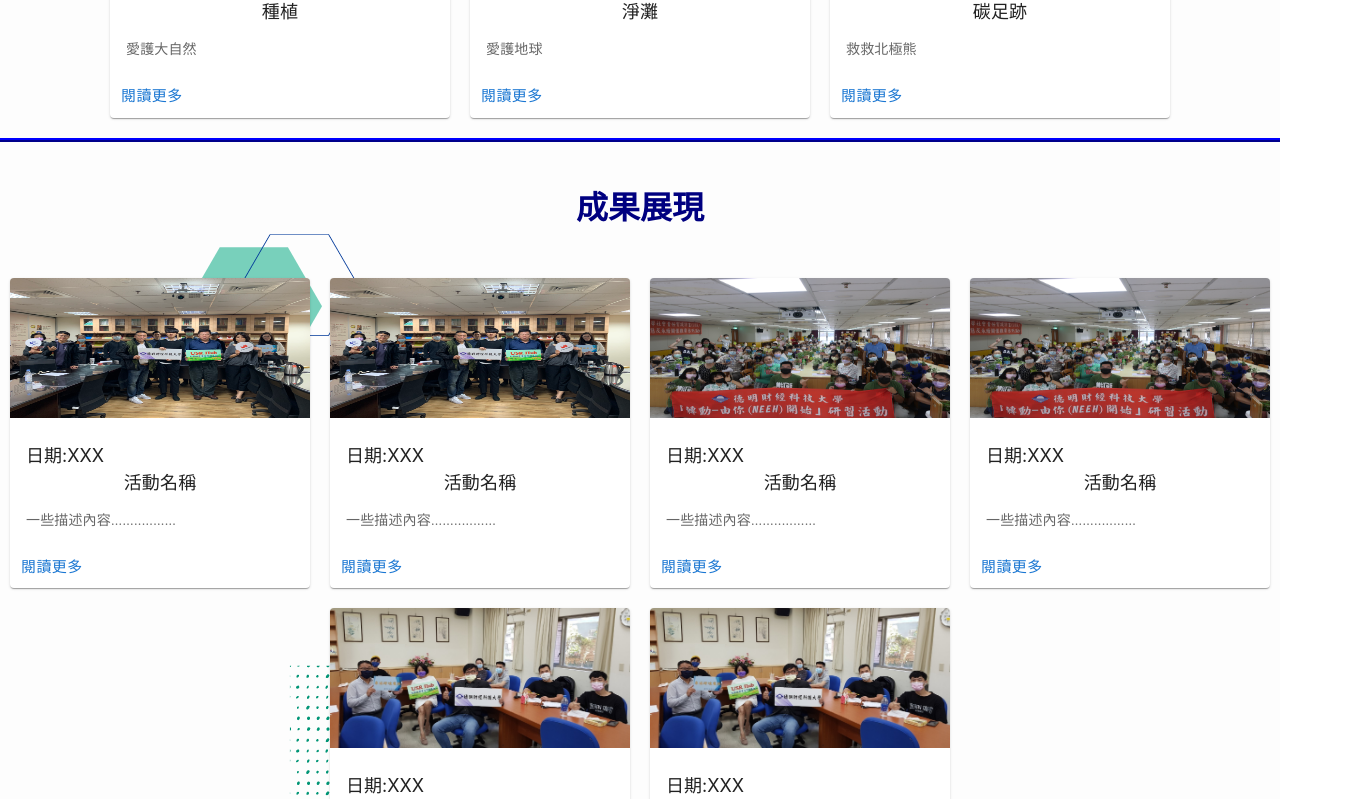
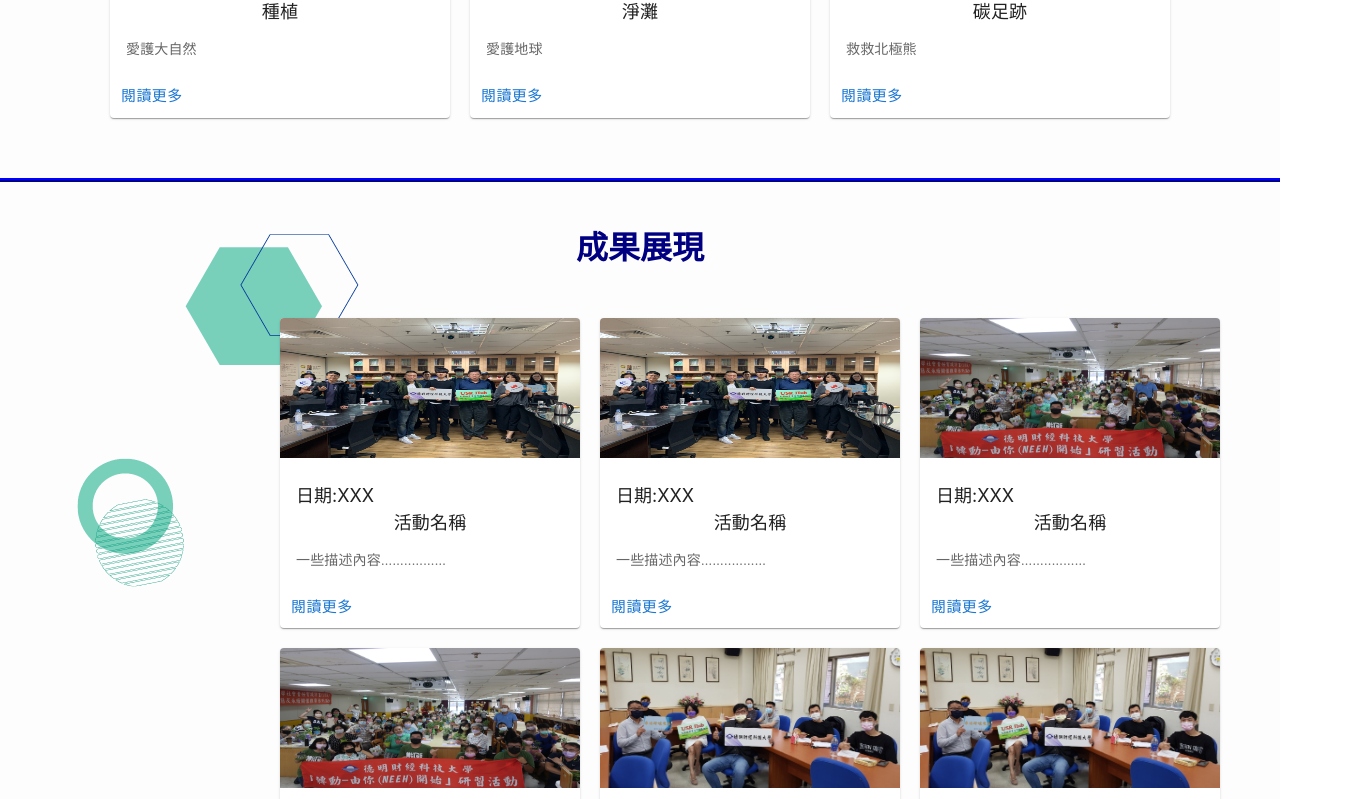
Before and after one commit to suenyong/usr-takming, a React (Create React App) app: page / in a window 1280 px wide. Shown: the part 1251-2050 px from the top of the page, 1350 px wide, since content can reach past the window. Built offline with nearby package versions, Linux system fonts and the light colour scheme.

Commit message:
Service4

```diff
--- a/src/web/module/about_us/screens/Service.jsx
+++ b/src/web/module/about_us/screens/Service.jsx
@@ -1,8 +1,51 @@
 import "../styles/Service.css";
 import React from "react";
 import tw from "../images/台灣拚完.png";
+import Card from '@mui/material/Card';
+import CardContent from '@mui/material/CardContent';
+import Typography from '@mui/material/Typography';
+import { Button } from '@mui/material';
 
 export default function Service() {
+  const cardData = [
+    {
+        imgSrc: require("../images/台灣拚完.png"),
+        date: '日期:XXX',
+        title: '活動名稱',
+        description: '一些描述內容.................',
+    },
+    {
+        imgSrc: require("../images/台灣拚完.png"),
+        date: '日期:XXX',
+        title: '活動名稱',
+        description: '一些描述內容.................',
+    },
+    {
+        imgSrc: require("../images/台灣拚完.png"),
+        date: '日期:XXX',
+        title: '活動名稱',
+        description: '一些描述內容.................',
+    },
+    {
+        imgSrc: require("../images/台灣拚完.png"),
+        date: '日期:XXX',
+        title: '活動名稱',
+        description: '一些描述內容.................',
+    },
+    {
+        imgSrc: require("../images/台灣拚完.png"),
+        date: '日期:XXX',
+        title: '活動名稱',
+        description: '一些描述內容.................',
+    },
+    {
+        imgSrc: require("../images/台灣拚完.png"),
+        date: '日期:XXX',
+        title: '活動名稱',
+        description: '一些描述內容.................',
+    },
+];
+
   return (
     <div className="service-container">
       <h1 className="service-title">服務據點</h1>
@@ -39,6 +82,28 @@ export default function Service() {
         </div>
       <img src={tw} alt="台灣拚完圖片" className="service-image" />
       </div>
+
+      <div className="hr-line"></div>
+            <div className="boxA">
+                {cardData.map((card, index) => (
+                    <Card key={index} className="cardA">
+                      <img src={card.imgSrc}  style={{ width: 100, height: 150 }} />
+                    <CardContent>
+                      <Typography gutterBottom variant="h7" component="div">
+                         <p style={{ lineHeight: 0 }}>{card.date}</p>
+                      </Typography>
+                    <Typography gutterBottom variant="h6" component="div">
+                        <p style={{ lineHeight: 1, textAlign: 'center' }}>{card.title}</p>
+                    </Typography>
+                      <Typography variant="body2" color="text.secondary">
+                          {card.description}
+                      </Typography>
+                    </CardContent>
+                  <Button size="large">閱讀更多</Button>
+              </Card>
+          ))}</div>
     </div>
+
+
   );
 }
--- a/src/web/module/about_us/styles/Service.css
+++ b/src/web/module/about_us/styles/Service.css
@@ -68,3 +68,49 @@
   display: flex;
   margin-bottom: 20px; /* 调整按钮行之间的间距 */
 }
+
+.hr-line {
+    width: 100%;
+    height: 2px;
+    background-color: darkblue;
+    margin-top: 50px;
+    margin-bottom: 10px;
+}
+
+.boxA {
+    display: flex;
+    flex-wrap: wrap;
+    justify-content: center;
+    align-items: center;
+}
+
+.cardA {
+    width: 100%;
+    max-width: 300px;
+    flex: 1 0 300px;
+    margin: 10px;
+}
+
+.hr-line {
+  width: 100%;
+  height: 2px;
+  background-color: darkblue;
+  margin-top: 50px;
+  margin-bottom: 10px;
+}
+
+.boxA {
+  width: 1200px;
+  margin-left: 150px;
+  display: flex;
+  flex-wrap: wrap;
+  justify-content: center;
+  align-items: center;
+}
+
+.cardA {
+  width: 100%;
+  max-width: 300px;
+  flex: 1 0 300px;
+  margin: 10px;
+}
```
